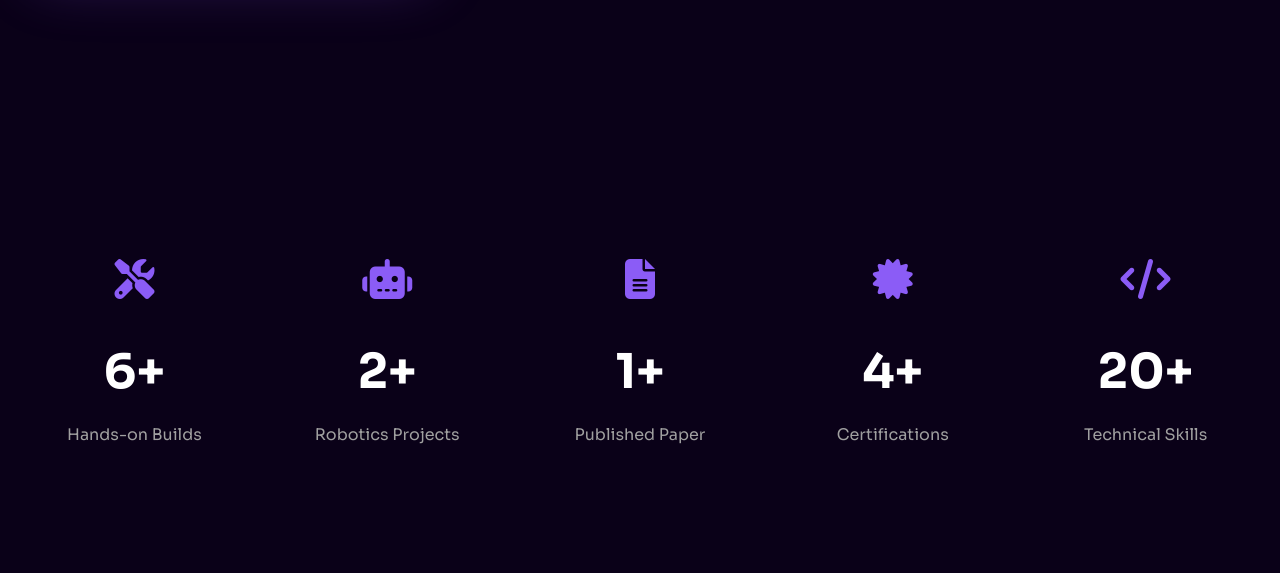
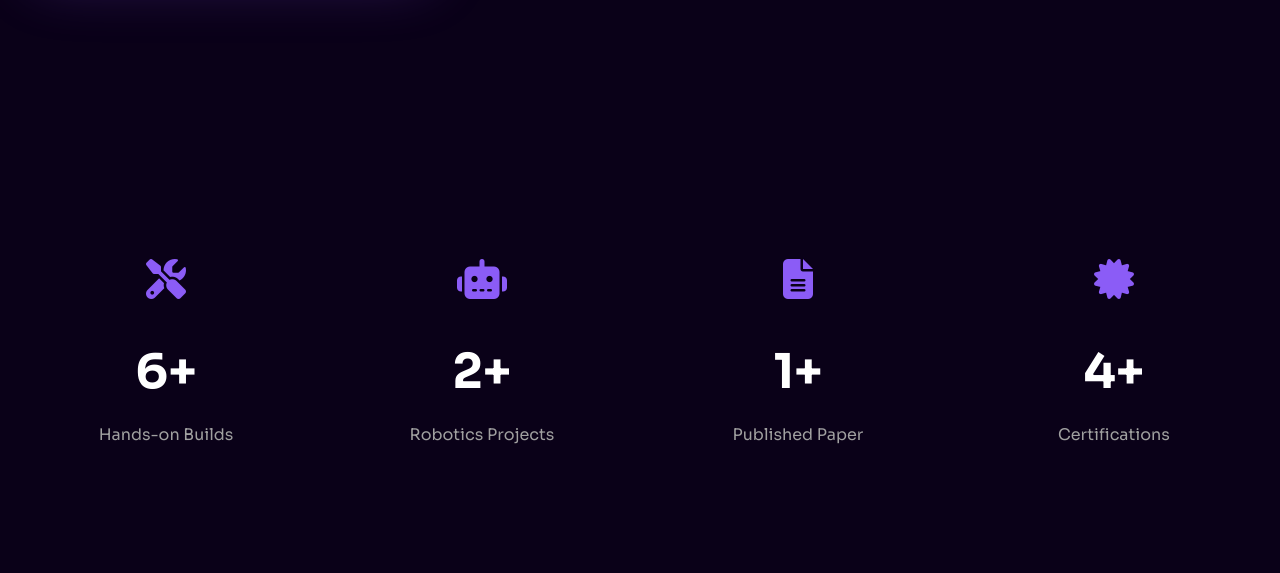
Before and after one commit to Preetbandgar/Preetbandgar.github.io, a plain HTML site: page index.html in a window 1280 px wide. Shown: the part 617-1190 px from the top of the page. Drawn offline with nearby package versions, Linux system fonts and the light colour scheme.

Commit message:
updated index.html

```diff
--- a/index.html
+++ b/index.html
@@ -884,12 +884,6 @@
                 <div class="stat-number" data-count="4">0</div>
                 <div class="stat-label">Certifications</div>
             </div>
-
-            <div class="stat-item animate__animated animate__fadeInUp" data-delay="300">
-                <div class="stat-icon"><i class="fas fa-code"></i></div>
-                <div class="stat-number" data-count="20">0</div>
-                <div class="stat-label">Technical Skills</div>
-            </div>
     </section>
 
     <!-- About Section -->
```
